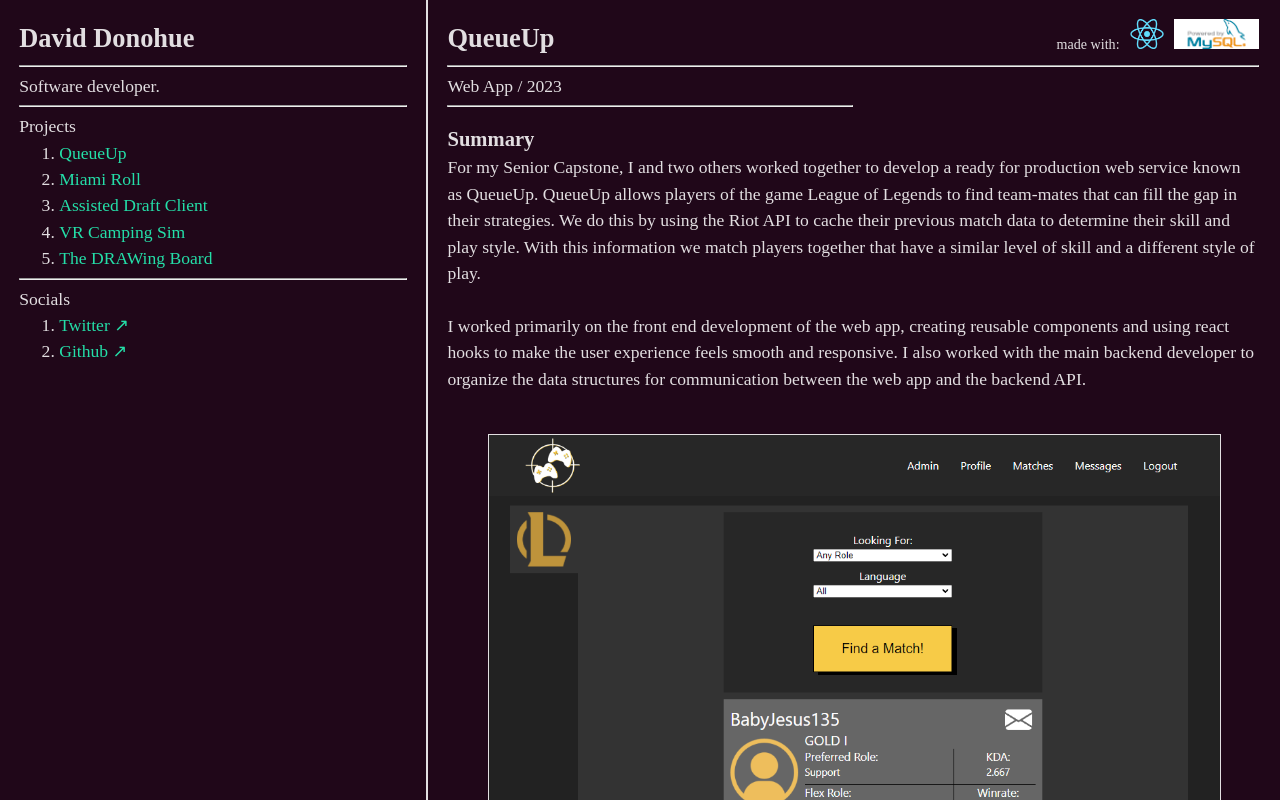
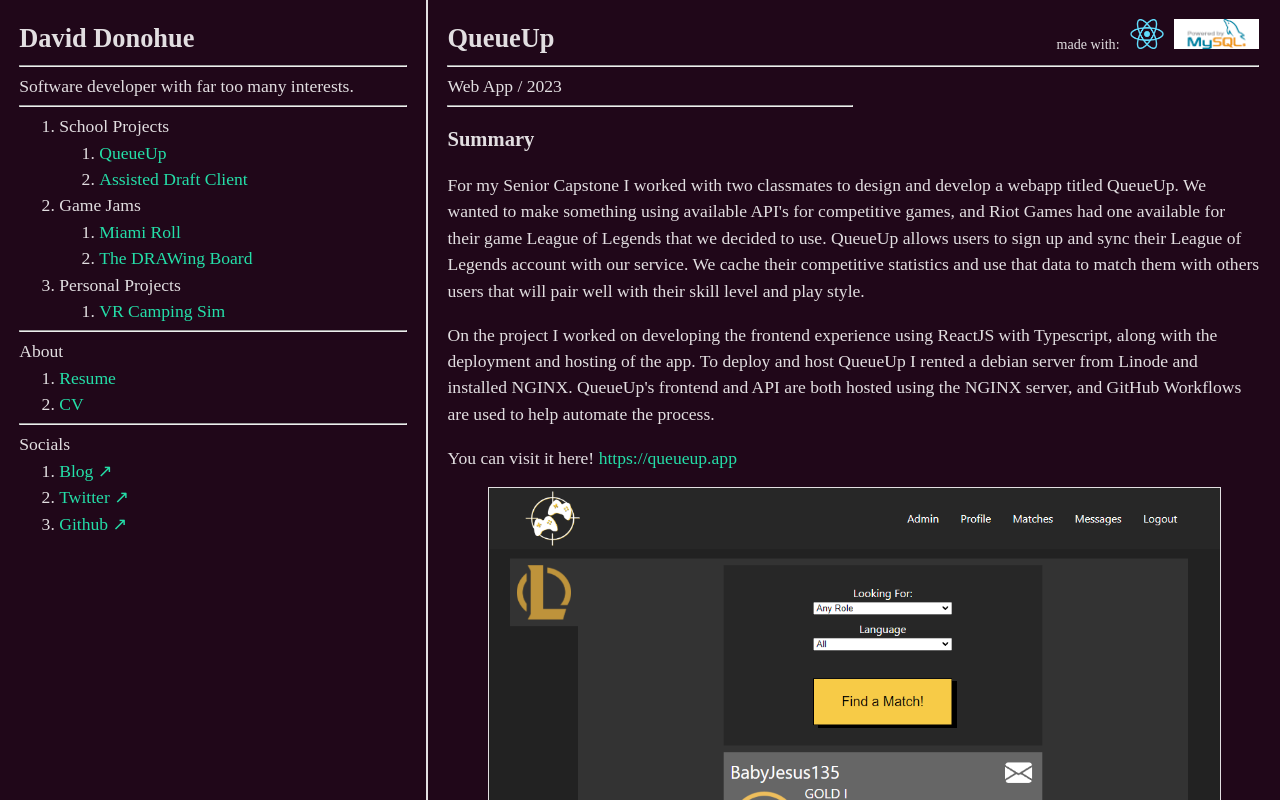
Before and after one commit to donohued/React-Portfolio, a React (Vite) app: page / in a window 1280 px wide. Shown: the top 800 px of the page. Built offline with nearby package versions, Linux system fonts and the light colour scheme; a web font is replaced by a local one.

Commit message:
update layout

```diff
--- a/index.html
+++ b/index.html
@@ -2,7 +2,7 @@
 <html lang="en">
   <head>
     <meta charset="UTF-8" />
-    <link rel="icon" type="image/svg+xml" href="" />
+    <link rel="icon" type="image/gif" href="ico.gif" />
     <meta name="viewport" content="width=device-width, initial-scale=1.0" />
     <title>Donohue.dev</title>
   </head>
--- a/src/App.tsx
+++ b/src/App.tsx
@@ -1,5 +1,4 @@
 import './App.css'
-import Project from './projects/Project'
 import VRCamping from './projects/VRCamping'
 import { BrowserRouter as Router, Routes, Route } from "react-router-dom";
 import MiamiRoll from './projects/MiamiRoll';
@@ -9,6 +8,7 @@
 import TopPortal from './TopPortal';
 import Resume from './about/Resume';
 import CV from './about/CV';
+import QueueUp from './projects/QueueUp';
 
 
 function App() {
@@ -26,8 +26,8 @@
                     <div className='content-side'>
 
                         <Routes>
-                            <Route path="/*" element={<Project />} />
-                            <Route path="/queueup" element={<Project />} />
+                            <Route path="/*" element={<QueueUp />} />
+                            <Route path="/queueup" element={<QueueUp />} />
                             <Route path="/adc" element={<ADC />} />
                             <Route path="/vrcamping" element={<VRCamping />} />
                             <Route path="/miamiroll" element={<MiamiRoll />} />
--- a/src/NavPortal.tsx
+++ b/src/NavPortal.tsx
@@ -15,19 +15,40 @@
 
     return (
         <>
-            Projects
             <ol>
-                <li><a onClick={() => changePage("/queueup")}>QueueUp</a></li>
-                <li><a onClick={() => changePage("/miamiroll")}>Miami Roll</a></li>
-                <li><a onClick={() => changePage("/adc")}>Assisted Draft Client</a></li>
-                <li><a onClick={() => changePage("/vrcamping")}>VR Camping Sim</a></li>
-                <li><a onClick={() => changePage("/thedrawingboard")}>The DRAWing Board</a></li>
+                <li>School Projects
+                    <ol>
+                        <li><a onClick={() => changePage("/queueup")}>QueueUp</a></li>
+                        <li><a onClick={() => changePage("/adc")}>Assisted Draft Client</a></li>
+                    </ol>
+                </li>
+                <li>Game Jams
+                    <ol>
+                        <li><a onClick={() => changePage("/miamiroll")}>Miami Roll</a></li>
+                        <li><a onClick={() => changePage("/thedrawingboard")}>The DRAWing Board</a></li>
+                    </ol>
+                </li>
+                <li>Personal Projects
+                    <ol>
+                        <li><a onClick={() => changePage("/vrcamping")}>VR Camping Sim</a></li>
+                    </ol>
+                </li>
+
+            </ol>
+
+            <hr />
+
+            About
+            <ol>
+                <li><a onClick={() => changePage("/resume")}>Resume</a></li>
+                <li><a onClick={() => changePage("/cv")}>CV</a></li>
             </ol>
 
             <hr />
 
             Socials
             <ol>
+            <li><a className="external" target="_blank" href='https://donohued.github.io/'>Blog</a></li>
                 <li><a className="external" target="_blank" href='https://twitter.com/SeriouslyNIX'>Twitter</a></li>
                 <li><a className="external" target="_blank" href='https://github.com/donohued'>Github</a></li>
             </ol>
--- a/src/SidePortal.tsx
+++ b/src/SidePortal.tsx
@@ -10,7 +10,7 @@
                                 <h2>David Donohue</h2>
                                 <hr />
 
-                                Software developer.
+                                Software developer with far too many interests.
                                 <hr />
 
                                 <NavPortal />
--- a/src/about/Resume.tsx
+++ b/src/about/Resume.tsx
@@ -3,7 +3,7 @@
 export default function Resume() {
   return (
     <>
-    <object data="/resume.pdf" type="application/pdf" width="100%" height="100%">
+    <object data="/David_Donohue_Resume.pdf" type="application/pdf" width="100%" height="100%">
       <p>Unable to display PDF file. <a href="/resume.pdf">Download</a> instead.</p>
     </object>
     </>
--- a/src/projects/Project.tsx
+++ b/src/projects/Project.tsx
@@ -28,6 +28,9 @@
             I also worked with the main backend developer to organize the data structures for communication between the web app and the backend API.
 
             <br />
+
+            Visit it here: <a href='https://queueup.app'>https://queueup.app</a>
+
             <br />
 
             <div className='image-row'>
--- /dev/null
+++ b/src/projects/QueueUp.tsx
@@ -0,0 +1,47 @@
+import ProjectHeader from '../ProjectHeader';
+
+export default function QueueUp() {
+    return (
+        <div className='content-content'>
+
+            <ProjectHeader
+            title="QueueUp"
+            substring="Web App / 2023"
+            tools={
+                [
+                    "react",
+                    "mysql",
+                ]
+            }
+            />
+
+            <h3>Summary</h3>
+
+            <p>
+                For my Senior Capstone I worked with two classmates to design and develop a webapp titled QueueUp.
+                We wanted to make something using available API's for competitive games, and Riot Games had one available for their game League of Legends that we decided to use.
+                QueueUp allows users to sign up and sync their League of Legends account with our service.
+                We cache their competitive statistics and use that data to match them with others users that will pair well with their skill level and play style.
+            </p>
+
+
+            <p>
+                On the project I worked on developing the frontend experience using ReactJS with Typescript, along with the deployment and hosting of the app.
+                To deploy and host QueueUp I rented a debian server from Linode and installed NGINX.
+                QueueUp's frontend and API are both hosted using the NGINX server, and GitHub Workflows are used to help automate the process.
+            </p>
+
+
+            You can visit it here! <a href='https://queueup.app'>https://queueup.app</a>
+
+            <br />
+
+            <div className='image-row'>
+                <div className='image-div pad-20px w1'><img src="./images/queueup.PNG" /></div>
+            </div>
+
+
+            <br />
+        </div>
+    )
+}
```
Also changed, not shown: public/ico.gif (added), 1 other file (tests, documents, lock files or other folders).
